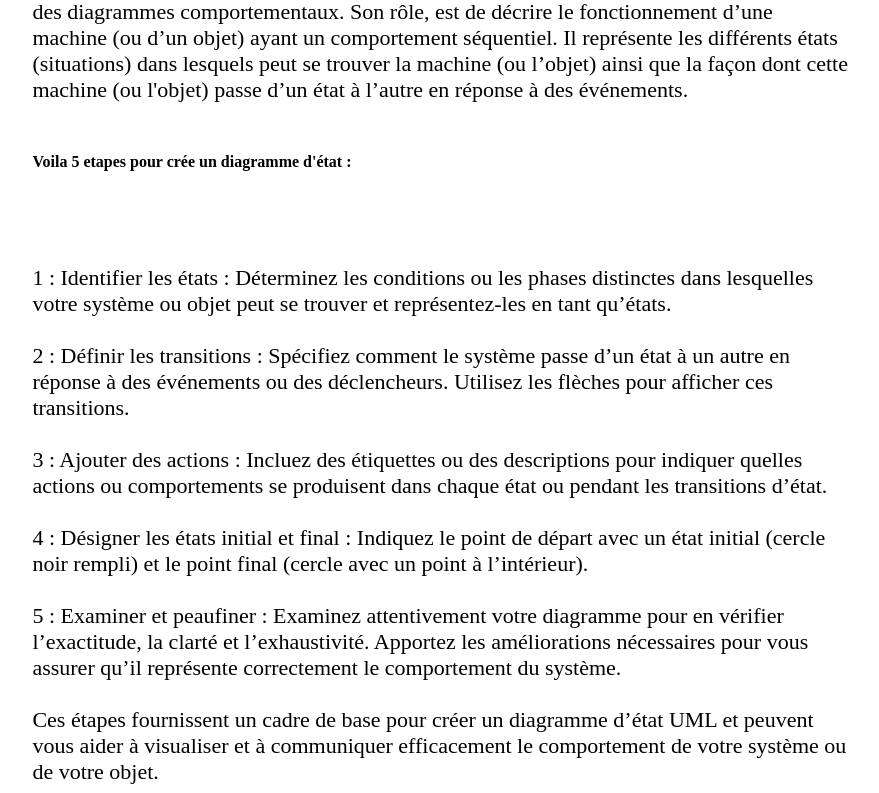
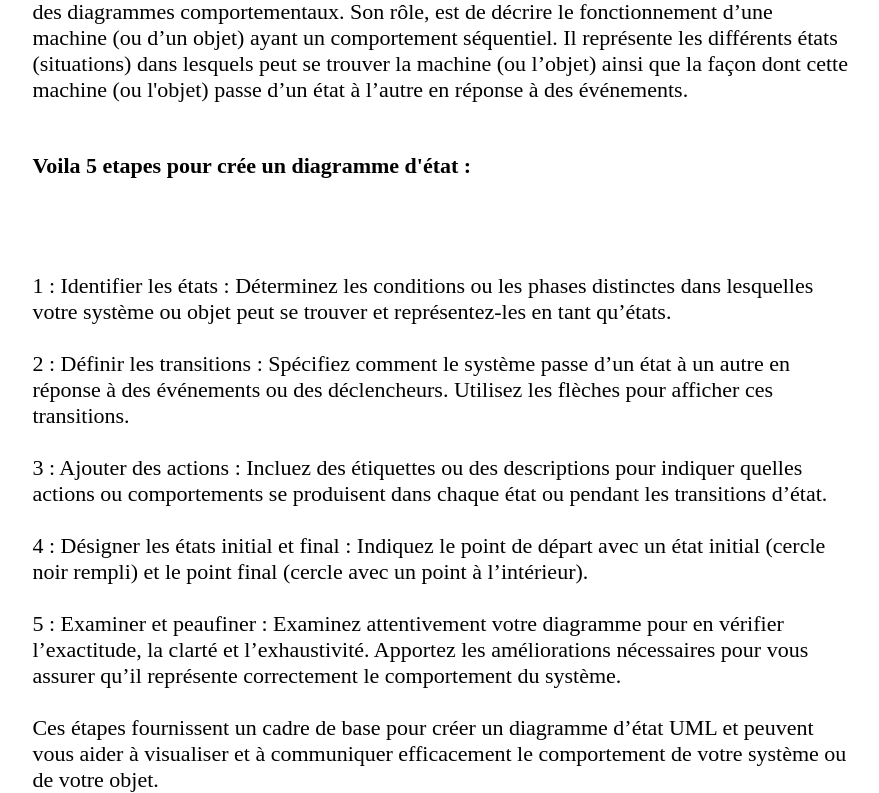
Before and after one commit to 2023-cda-alt-devops-p3/catalog-az, a React (Create React App) app: page /DE in a window 1280 px wide. Shown: the part 1256-2049 px from the top of the page, without its empty margins (198-1077 px from the left). Built offline with nearby package versions, Linux system fonts and the light colour scheme.

Commit message:
fix: css suite

```diff
--- a/src/components/DiagClasses.jsx
+++ b/src/components/DiagClasses.jsx
@@ -43,7 +43,7 @@ const DiagClasses = () => {
           </p>
           <br />
           <br />
-          <h4 className="mt-50">Les trois étape pour réaliser un diagramme de classes :</h4>
+          <h4 className="mt-50 titre">Les trois étape pour réaliser un diagramme de classes :</h4>
           <p className="mt-50 text-info">
            <br />
             <br />
--- a/src/components/DiagComposants.jsx
+++ b/src/components/DiagComposants.jsx
@@ -37,7 +37,7 @@ const DiagComposants = () => {
             base de composants, dans lequel un système logiciel est divisé en
             composants et interfaces qui sont réutilisables et remplaçables.
           </p>
-          <h4 className="mt-50">Comment dessiner un diagramme de composants :</h4>
+          <h4 className="mt-50 titre">Comment dessiner un diagramme de composants :</h4>
           <p className="text-info mt-50">
              <br />
             <br />
--- a/src/components/DiagEtat.jsx
+++ b/src/components/DiagEtat.jsx
@@ -33,7 +33,7 @@ const DiagEtat = () => {
             ainsi que la façon dont cette machine (ou l'objet) passe d’un état à
             l’autre en réponse à des événements.
           </p>
-          <h4 className="mt-50">Voila 5 etapes pour crée un diagramme d'état :</h4> <br />
+          <h4 className="mt-50 titre">Voila 5 etapes pour crée un diagramme d'état :</h4> <br />
           <p className="text-info mt-50">
 
             <br />
--- a/src/components/DiagSequence.jsx
+++ b/src/components/DiagSequence.jsx
@@ -41,7 +41,7 @@ const DiagSequence = () => {
             messages entre ces derniers. Le diagramme de séquence représente les
             objets et les messages entre ces objets.
           </p>
-          <h4 className="mt-50">Voila les 5 étapes pour crée un diagramme de sequence :</h4><br />
+          <h4 className="mt-50 titre">Voila les 5 étapes pour crée un diagramme de sequence :</h4><br />
           <p className="mt-50 text-info">
 
             <br />
--- a/src/components/Mcd.jsx
+++ b/src/components/Mcd.jsx
@@ -37,7 +37,7 @@ const Mcd = () => {
             modéliser le discours métier sans anticiper les solutions
             relationnelles de mise en oeuvre.
           </p>
-          <h4 className="mt-50">Voici les étapes pour créer un MCD Merise en 5 étapes simplifiées :</h4>
+          <h4 className="mt-50 titre">Voici les étapes pour créer un MCD Merise en 5 étapes simplifiées :</h4>
           <p className="mt-50 text-info">
 
             <br />
--- a/src/components/Mct.jsx
+++ b/src/components/Mct.jsx
@@ -58,7 +58,7 @@ const Mct = () => {
             mais elle a un réel intérêt lorsque les processus de l’entreprise
             sont nombreux, complexes et stables.
           </p>
-          <h4 className="mt-50">Voici cinq étapes pour créer un MCT :</h4>
+          <h4 className="mt-50 titre">Voici cinq étapes pour créer un MCT :</h4>
           <p className="text-info mt-50">
 
             <br />
--- a/src/components/Mld.jsx
+++ b/src/components/Mld.jsx
@@ -37,7 +37,7 @@ const Mod = () => {
             il mettait en évidence les relations existantes entre les colonnes
             d’une table.
           </p>
-          <h4 className="mt-50">Voici les étapes pour créer une MLD Merise en 5 étapes simplifiées :</h4>
+          <h4 className="mt-50 titre">Voici les étapes pour créer une MLD Merise en 5 étapes simplifiées :</h4>
           <p className="mt-50 text-info">
 
             <br />
--- a/src/components/Mpd.jsx
+++ b/src/components/Mpd.jsx
@@ -51,7 +51,7 @@ const Mpd = () => {
                 reliées à une « clé primaire » dans une autre table.
               </li>
             </ul>
-            <h4 className="mt-50">Voici les étapes pour créer un MPD Merise en 5 étapes simplifiées :</h4>
+            <h4 className="mt-50 titre">Voici les étapes pour créer un MPD Merise en 5 étapes simplifiées :</h4>
             <p className="mt-50 text-infp">
 
               <br />
--- a/src/index.css
+++ b/src/index.css
@@ -25,6 +25,9 @@
 
 .p-10{
   padding: 10px;
+}
+.titre {
+  font-size: 20px;
 }
 .flex{
     display: flex;
@@ -242,5 +245,8 @@ body {
   .icon-size {
    width: 100%;
   }
+  .titre {
+    font-size: 22px;
+  }
 
 }
```
